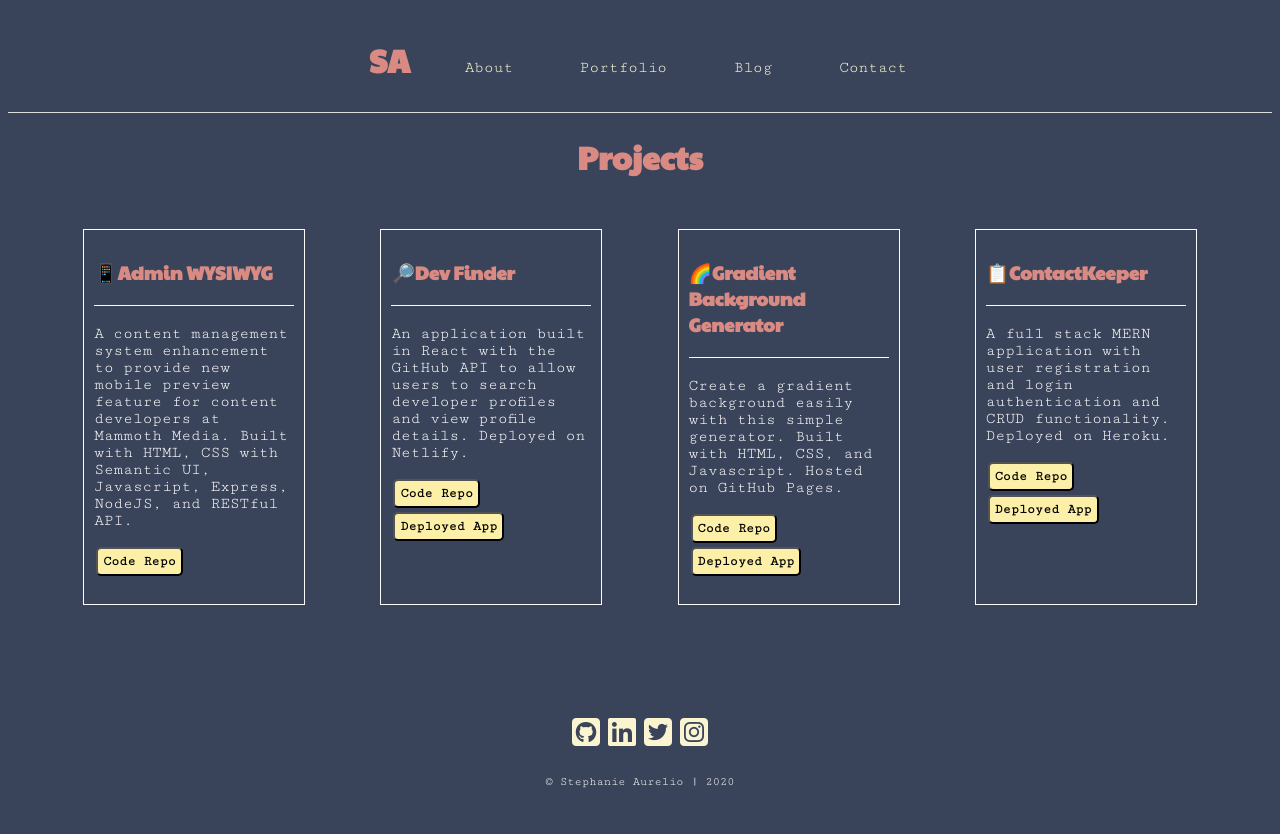
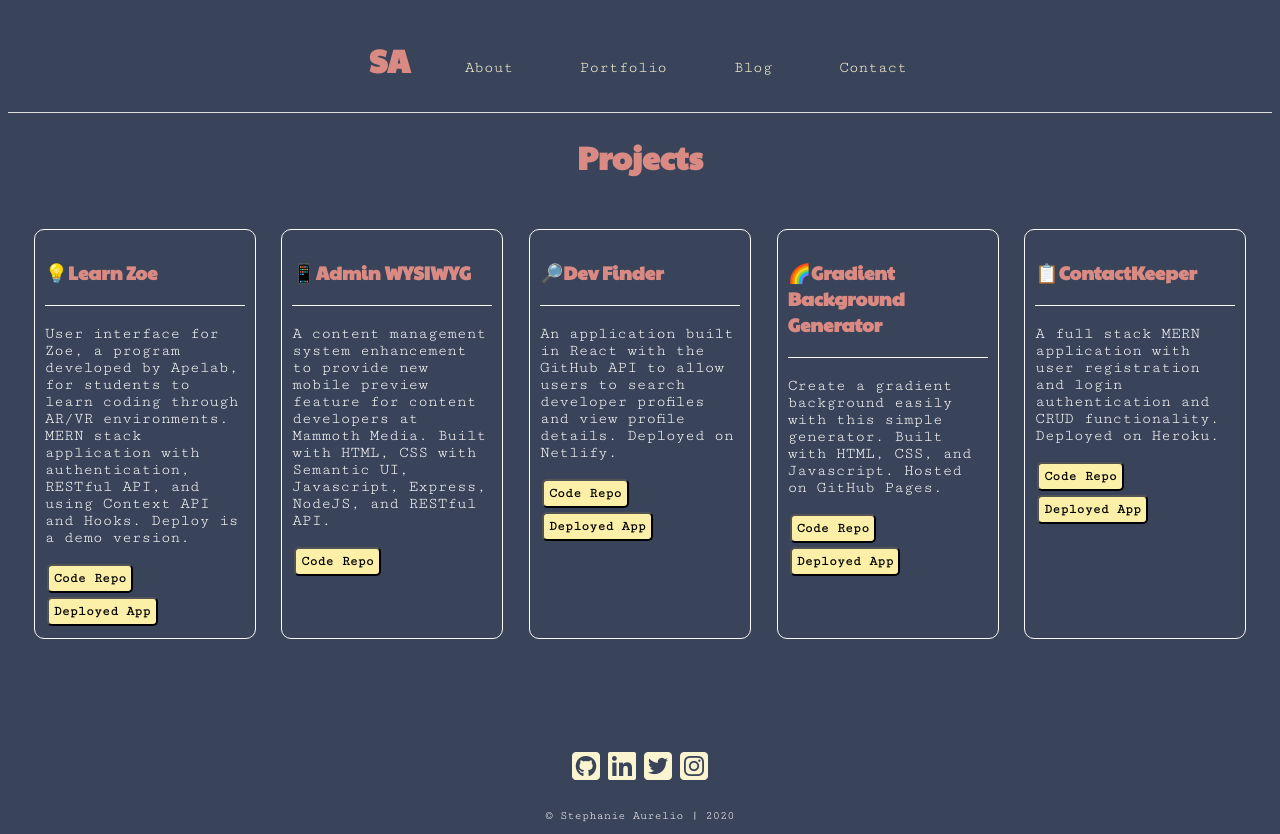
Before and after one commit to stephmarie17/react-portfolio, a React (Create React App) app: page /portfolio in a window 1280 px wide. Before the commit the page ends 800 px from the top, so only its background shows below. Built offline with nearby package versions, Linux system fonts and the light colour scheme; the HTML template or start-up script is replaced by a standard one.

Commit message:
add project to portfolio section

```diff
--- a/src/components/details/ProjectCard.css
+++ b/src/components/details/ProjectCard.css
@@ -2,6 +2,7 @@
   max-width: 200px;
   padding: 10px;
   border: 1px solid #fafafa;
+  border-radius: 10px;
   display: flex grid;
   margin-top: 10px;
 }
--- a/src/components/pages/Portfolio.js
+++ b/src/components/pages/Portfolio.js
@@ -7,6 +7,17 @@ const Portfolio = () => {
     <div className="project-display">
       <h1>Projects</h1>
       <div className="cards">
+      <ProjectCard
+          icon={
+            <span role="img" aria-label="light bulb">
+              💡
+            </span>
+          }
+          name="Learn Zoe"
+          description="User interface for Zoe, a program developed by Apelab, for students to learn coding through AR/VR environments. MERN stack application with authentication, RESTful API, and using Context API and Hooks. Deploy is a demo version."
+          code="https://github.com/alexandramj92/zoe-project"
+          deploy="https://zoe-project.herokuapp.com/"
+        />
         <ProjectCard
           icon={
             <span role="img" aria-label="iphone">
```
